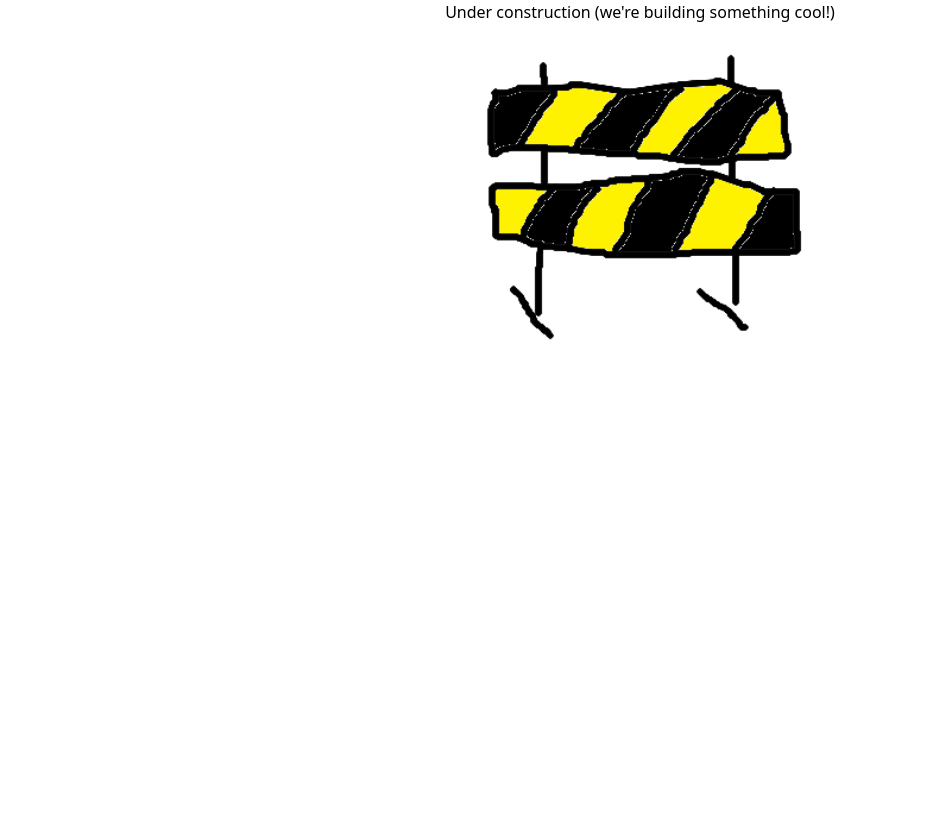
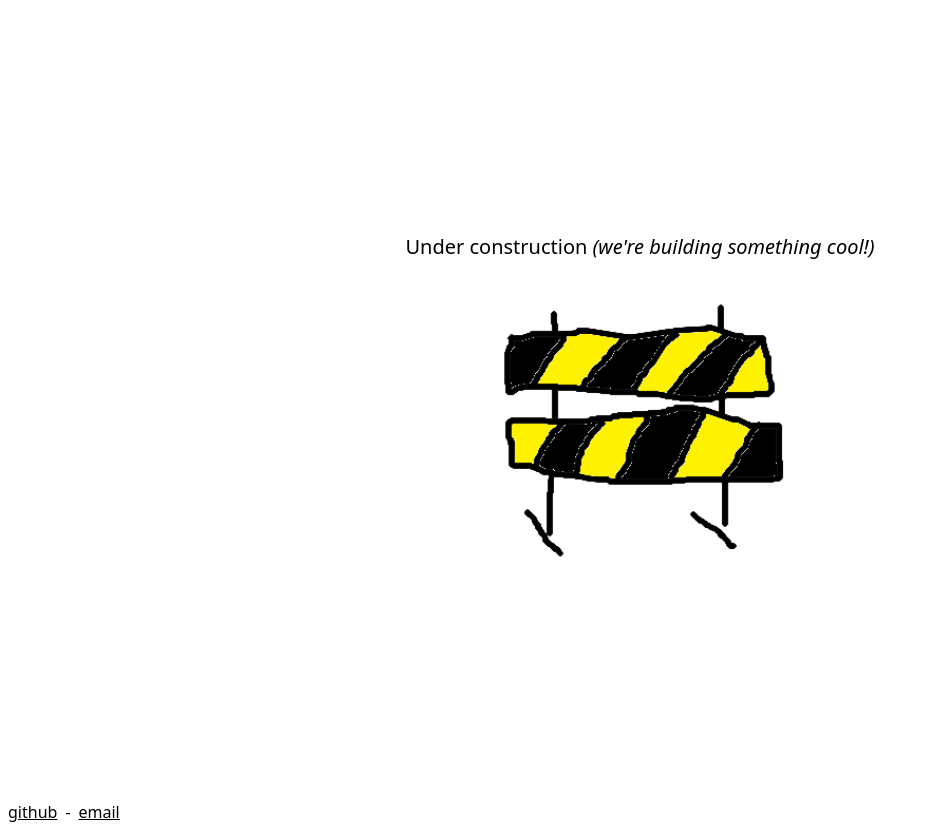
Before and after one commit to hexagonicalhq/indigo-website, a plain HTML site: page index.html in a window 1280 px wide. Shown: the whole page, without its empty margins (0-929 px from the left). Before the commit the page ends 800 px from the top, so only its background shows below. Drawn offline with nearby package versions, Linux system fonts and the light colour scheme.

Commit message:
made it more shiny (ooo)

```diff
--- a/index.html
+++ b/index.html
@@ -6,10 +6,14 @@
     <script src="https://cdn.jsdelivr.net/npm/@tailwindcss/browser@4"></script>
     <title>Indigo</title>
 </head>
-<body>
-    <div class="flex flex-col items-center text-center">
-        <p>Under construction (we're building something cool!)</p>
-        <img class="w-90" src="barricade.png"/>
+<body class="h-screen">
+    <div class="flex flex-col items-center text-center h-full justify-center gap-4">
+        <p class="text-xl">Under construction <span class="italic">(we're building something cool!)</span></p>
+        <img class="w-80" src="barricade.png"/>
     </div>
+
+    <footer class="flex flex-row items-center text-left pl-2 gap-2">
+        <a href="https://github.com/hexagonicalhq" class="underline cursor-pointer">github</a> - <a class="underline cursor-pointer" href="mailto:jan.koch@hexagonical.ch">email</a>
+    </footer>
 </body>
 </html>
```
Also changed, not shown: 1 other file.
